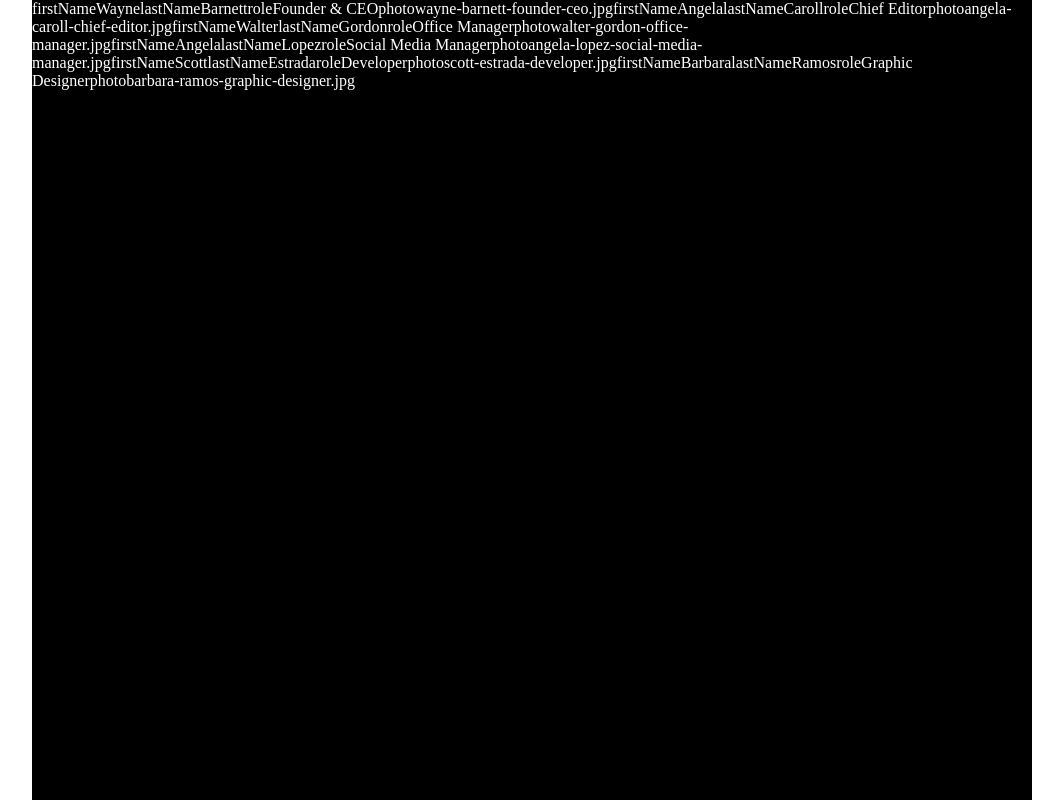
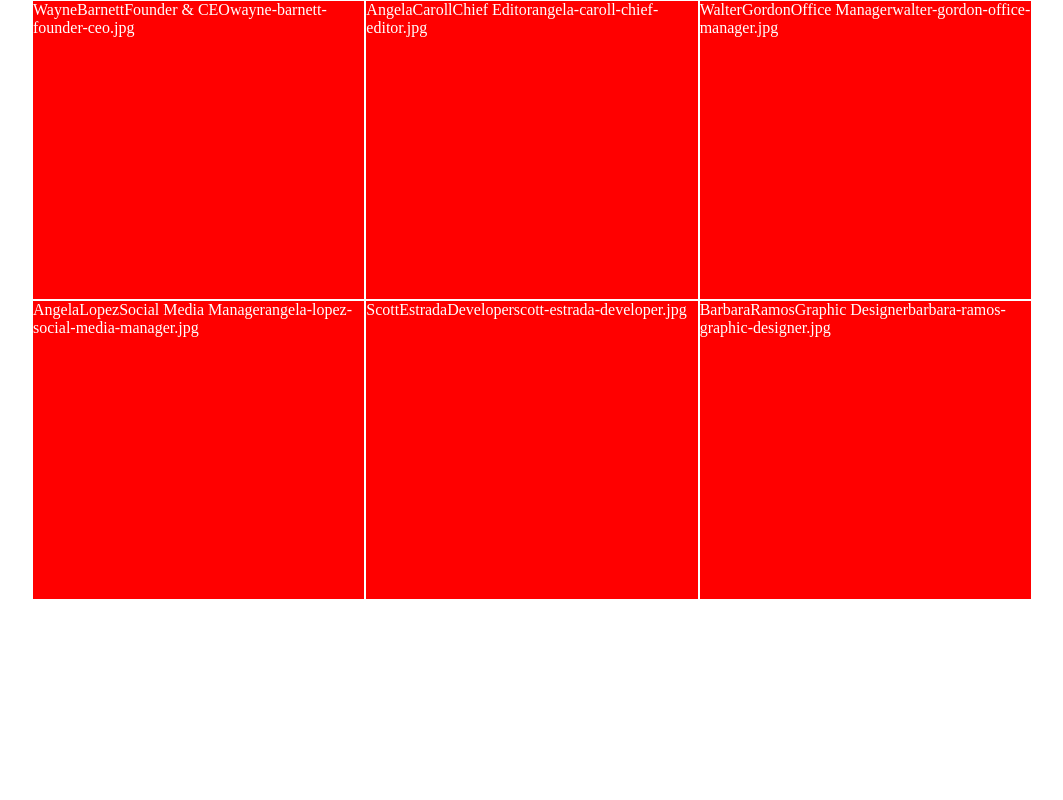
Before and after one commit to StefanoGrassoSG/js-our-team, a plain HTML site: page index.html in a window 1280 px wide. Shown: the whole page, without its empty margins (108-1171 px from the left). Drawn offline with Linux system fonts and the light colour scheme.

Commit message:
ADD card with data object in js

```diff
--- a/css/style.css
+++ b/css/style.css
@@ -10,8 +10,16 @@
 
 .container {
     max-width: 1000px;
-    height: 100vh;
     margin: auto;
     background-color: black;
     color: white;
+    display: flex;
+    flex-wrap: wrap;
 }
+
+.card {
+    width: calc(100% / 3);
+    background-color: red;
+    border: 1px solid white;
+    height: 300px;
+}
--- a/js/script.js
+++ b/js/script.js
@@ -28,7 +28,8 @@ const members = [
         lastName: 'Estrada',
         role: 'Developer',
         photo: 'scott-estrada-developer.jpg'
-    },{
+    },
+    {
         firstName: 'Barbara',
         lastName: 'Ramos',
         role: 'Graphic Designer',
@@ -38,9 +39,14 @@ const members = [
 
 
 for (let index = 0; index < members.length; index++) {
+    const newCard = document.createElement('div');
+
     const singleobject = members[index];
+    console.log(singleobject)
     for(const key in singleobject) {
         console.log(key, singleobject[key]);
-        document.querySelector('.container').append(key, singleobject[key])
+        newCard.append(singleobject[key]);
+        document.querySelector('.container').append(newCard)
+        newCard.classList.add('card')
     }
 }
```
Also changed, not shown: img/angela-caroll-chief-editor.jpg (added), img/angela-lopez-social-media-manager.jpg (added), img/barbara-ramos-graphic-designer.jpg (added), img/scott-estrada-developer.jpg (added), img/walter-gordon-office-manager.jpg (added), img/wayne-barnett-founder-ceo.jpg (added), index.html (line endings or trailing spaces).
